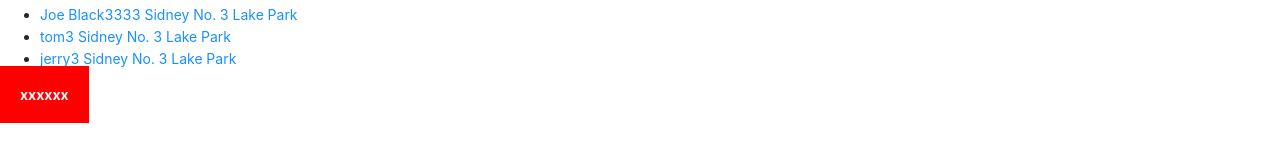
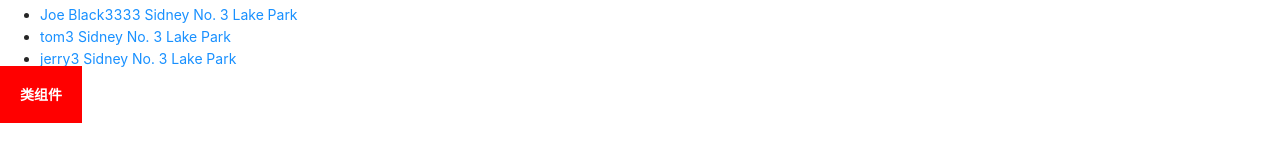
Before and after one commit to rexzhang4799/my-app, a React (Create React App) app: page / in a window 1280 px wide. Shown: the part 535-696 px from the top of the page. Built offline with nearby package versions, Linux system fonts and the light colour scheme.

Commit message:
moidf weather

```diff
--- a/src/components/Weather.jsx
+++ b/src/components/Weather.jsx
@@ -4,7 +4,7 @@ export default class Weather extends Component {
     render() {
         return (
             <span className={Hello.title}>
-                xxxxxx
+                类组件
             </span>
         )
     }
```
